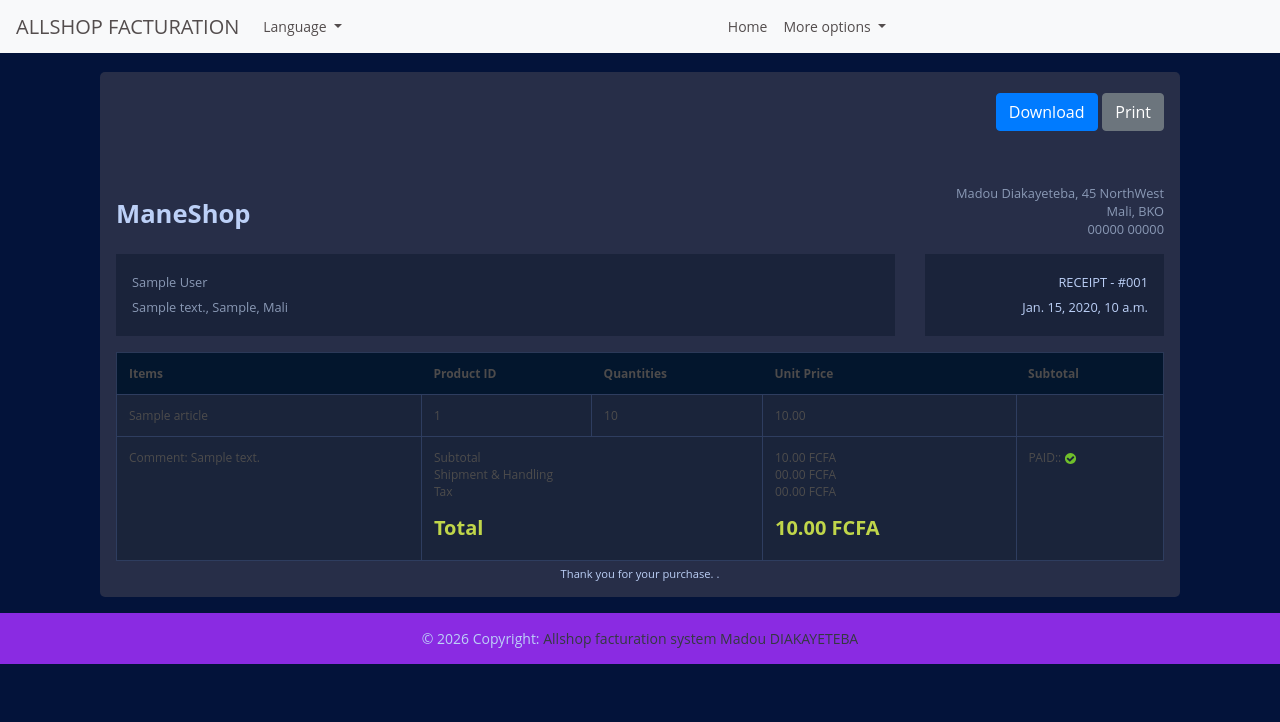
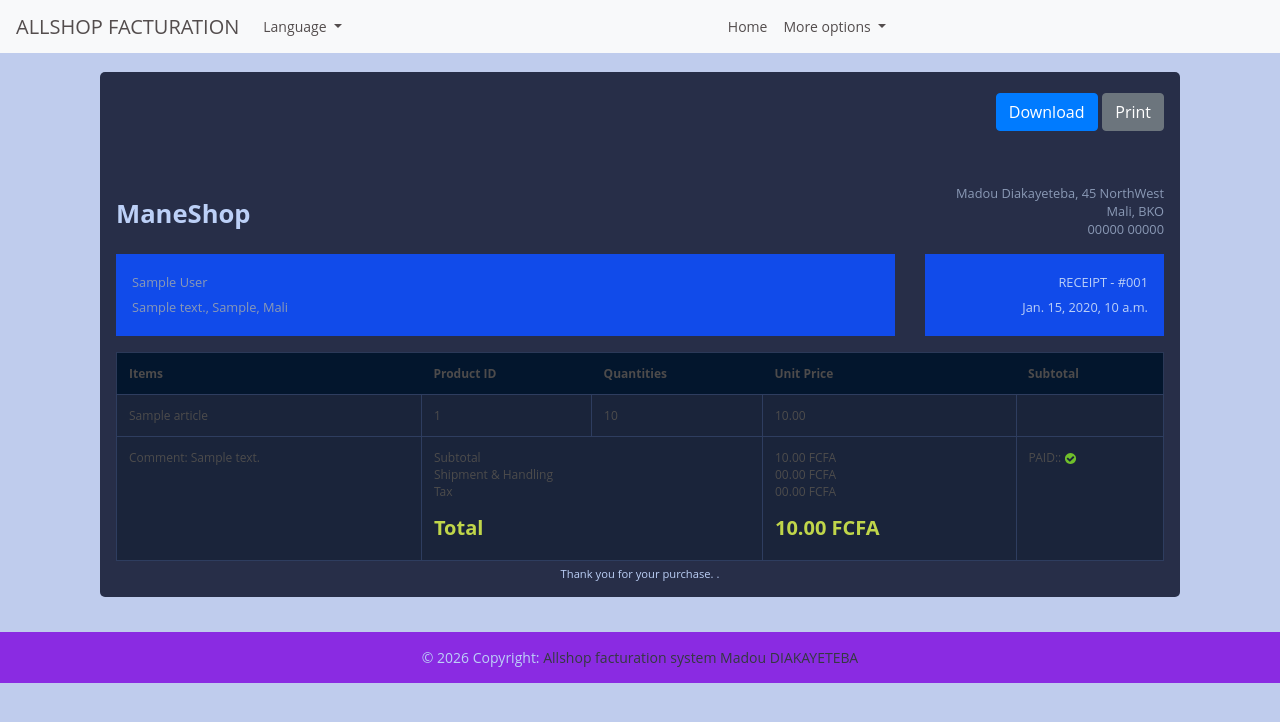
Before and after one commit to Diakayeteba/allshop_facturation_sys, a Django app: page /en/view-invoice/1/ in a window 1280 px wide. Shown: the top 722 px of the page. Run offline with Django 5.2, Linux system fonts and the light colour scheme; a user stored in the database is signed in; tables that the repository leaves empty hold one stand-in row (values such as "Sample post"); some libraries are stand-ins or nearby versions.

Commit message:
mise en forme et adaptation des couleurs au choix du client 1 Boubacar Manè

```diff
--- a/static/style.css
+++ b/static/style.css
@@ -3,7 +3,7 @@
     padding: 0;
     font: 400 .875rem 'Open Sans', sans-serif;
     color: #bcd0f7;
-    background: #03133a !important;
+    background: #bfcced !important;
     position: relative;
     height: 100%;
 }
@@ -29,7 +29,7 @@
     margin: 1rem 0 0 0;
     padding: 1rem;
     line-height: 180%;
-    background: #1a233a;
+    background: #114bea;
 }
 .invoice-container .invoice-details .invoice-num {
     text-align: right;
@@ -70,7 +70,7 @@
     margin: 0 0 1rem 0;
     display: inline-block;
     padding: 1rem;
-    background: #1a233a;
+    background: #d1d9ed;
     -webkit-border-radius: 50px;
     -moz-border-radius: 50px;
     border-radius: 50px;
--- a/templates/base.html
+++ b/templates/base.html
@@ -100,6 +100,7 @@
 </div>
 
 <!--footer-->
+<br>
 <footer class="bg-light text-center text-lg-start">
   <div class="text-center p-3" style="background-color: blueviolet;">
     © 2026 {% trans "Copyright" %}:
--- a/templates/invoice-pdf.html
+++ b/templates/invoice-pdf.html
@@ -12,7 +12,7 @@
     <title>Invoice</title>
 
 		<style>
-        /* --- CSS DE BASE BOOTSTRAP ESSENTIEL POUR LE PDF (Intégré localement) --- */
+        /* --- CSS DE BASE BOOTSTRAP ESSENTIEL POUR LE PDF (Intégré localement) qui remplacera le lien bootstrap à fin de contourner le probleme de restruction du serveur gratuit (pythonAnywhere)--- */
         .container { width: 100%; padding-right: 15px; padding-left: 15px; margin-right: auto; margin-left: auto; }
         .row { display: flex; flex-wrap: wrap; margin-right: -15px; margin-left: -15px; }
         .col-xl-12, .col-lg-12, .col-md-12, .col-sm-12, .col-12, .col-xl-6, .col-lg-6, .col-md-6, .col-sm-6, .col-xl-9, .col-lg-9, .col-xl-3, .col-lg-3 { position: relative; width: 100%; padding-right: 15px; padding-left: 15px; }
--- a/templates/invoice-template.html
+++ b/templates/invoice-template.html
@@ -39,7 +39,7 @@
 								<div class="col-lg-6 col-md-6 col-sm-6">
 									<address class="text-right">
 										Madou DIAKAYETEBA Inc, 45 NorthWest<br>
-										Cameroon, Douala<br>
+										Mali, Bko<br>
 										00000 00000
 									</address>
 								</div>
@@ -52,7 +52,7 @@
 									<div class="invoice-details">
 										<address>
 											{{obj.customer.name}}<br>
-											{{obj.customer.address}}, {{obj.customer.city}}, Cameroon
+											{{obj.customer.address}}, {{obj.customer.city}}, Mali
 										</address>
 									</div>
 								</div>
```
